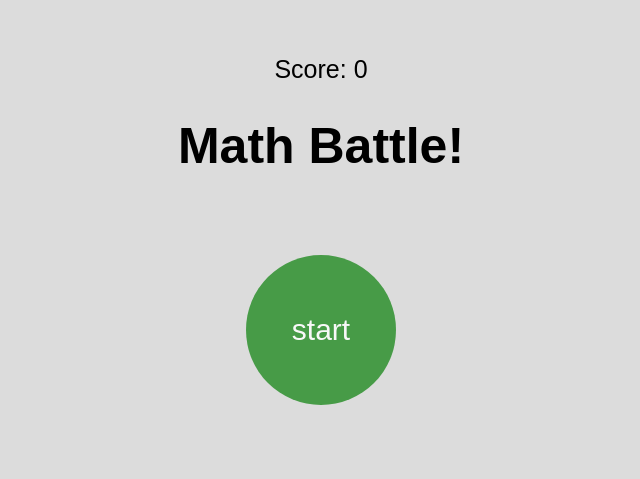
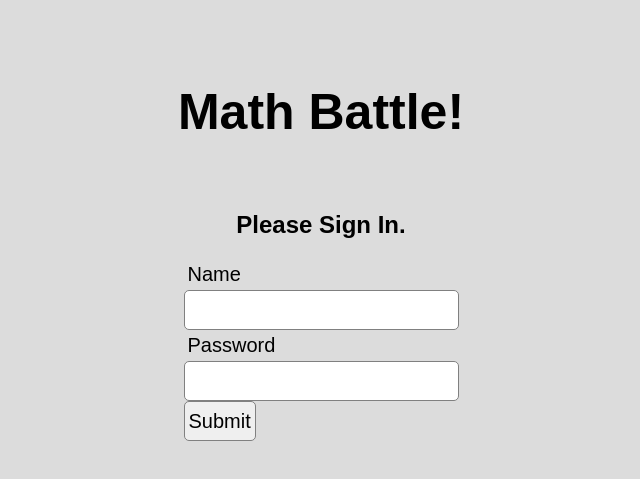
Before and after one commit to johnnyborjomi/mathBattle, a React app: page / in a window 1280 px wide. Shown: the part 155-634 px from the top of the page, without its empty margins (319-959 px from the left). Built offline with nearby package versions, Linux system fonts and the light colour scheme; a web font is replaced by a local one.

Commit message:
login start

```diff
--- a/package.json
+++ b/package.json
@@ -5,7 +5,8 @@
   "scripts": {
     "dev": "webpack-dev-server --mode development --open",
     "build": "webpack --mode production",
-    "release": "npm version minor && npm run build "
+    "release": "npm version minor && npm run build ",
+    "server": "webpack --mode development && node server.js"
   },
   "repository": {
     "type": "git",
@@ -35,6 +36,7 @@
     "express": "^4.17.0",
     "lodash": "^4.17.10",
     "react": "^16.5.0",
-    "react-dom": "^16.5.0"
+    "react-dom": "^16.5.0",
+    "redux": "^4.0.1"
   }
 }
--- a/src/components/app.tsx
+++ b/src/components/app.tsx
@@ -1,92 +1,78 @@
-import { throttle } from "lodash";
-
-import Game from "./game";
+import { GameView } from "./game-view";
 
 import * as React from "react";
 
-import { Task } from "./task-generator";
-import { ProgressBar } from "./progress-bar";
+declare global {
+  interface Window {
+    a: any;
+  }
+}
 
 export class App extends React.Component {
-  game: Game;
-
   state: {
-    score: number;
-    timeLeft: number;
-    task: Task;
-    inGame: boolean;
+    isLoggedIn: boolean;
   };
+  nameInput: HTMLInputElement;
+  passInput: HTMLInputElement;
 
   constructor(props) {
     super(props);
 
-    this.game = new Game(
-      this.toggleScreen.bind(this),
-      this.updateContent.bind(this)
-    );
-    const { timeLeft, score, task } = this.game;
-    this.state = { timeLeft, score, task, inGame: false };
+    this.state = {
+      isLoggedIn: false
+    };
+  }
 
-    document.addEventListener("keyup", e => {
-      if (e.key === "ArrowRight") {
-        this.game.checkTask(false);
-      }
-      if (e.key === "ArrowLeft") {
-        this.game.checkTask(true);
+  componentDidMount() {
+    this.nameInput = document.querySelector("#name");
+    this.passInput = document.querySelector("#pass");
+  }
+
+  signIn(e) {
+    this.checkUser().then(result => {
+      console.log(result);
+      if (result !== undefined) {
+        this.setState({ isLoggedIn: true });
       }
     });
+    e.preventDefault();
   }
 
-  toggleScreen(inGame) {
-    this.setState({ inGame });
-  }
+  async checkUser() {
+    await function() {
+      let users = fetch("/users");
 
-  updateContent(game: Game) {
-    const { timeLeft, score, task } = game;
-    this.setState({ timeLeft, score, task });
+      return users
+        .then(data => data.json())
+        .then(data => {
+          console.log(this.nameInput.value);
+          return data.find(user => {
+            return (
+              user.name === this.nameInput.value &&
+              user.pass === this.passInput.value
+            );
+          });
+        });
+    };
   }
 
   render() {
-    if (this.state.inGame) {
+    if (!this.state.isLoggedIn) {
       return (
-        <div className="game-field in-game">
-          <div className="score-text">
-            Score: <span className="score">{this.state.score}</span>
-          </div>
-          <div className="formula">{this.state.task.formula}</div>
-
-          <ProgressBar value={this.state.timeLeft} />
-
-          <div className="buttons">
-            <button
-              className="correct"
-              onClick={() => this.game.checkTask(true)}
-            >
-              yes
-            </button>
-            <button
-              className="wrong"
-              onClick={() => this.game.checkTask(false)}
-            >
-              no
-            </button>
-          </div>
+        <div className="game-field">
+          <h1>Math Battle!</h1>
+          <h2>Please Sign In.</h2>
+          <form action="">
+            <label htmlFor="">Name</label>
+            <input id="name" type="text" />
+            <label htmlFor="">Password</label>
+            <input id="pass" type="password" />
+            <input type="submit" value="Submit" onClick={e => this.signIn(e)} />
+          </form>
         </div>
       );
     } else {
-      return (
-        <div className="game-field in-start">
-          <div className="score-text">
-            Score: <span className="score">{this.state.score}</span>
-          </div>
-          <h1>Math Battle!</h1>
-          <div className="buttons buttons--start">
-            <button className="start" onClick={() => this.game.start()}>
-              start
-            </button>
-          </div>
-        </div>
-      );
+      return <GameView />;
     }
   }
 }
--- /dev/null
+++ b/src/components/game-view.tsx
@@ -0,0 +1,87 @@
+import * as React from "react";
+import Game from "./game";
+import { Task } from "./task-generator";
+import { ProgressBar } from "./progress-bar";
+
+export class GameView extends React.Component {
+  game: Game;
+
+  state: {
+    score: number;
+    timeLeft: number;
+    task: Task;
+    inGame: boolean;
+  };
+
+  constructor(props) {
+    super(props);
+    this.game = new Game(
+      this.toggleScreen.bind(this),
+      this.updateContent.bind(this)
+    );
+    const { timeLeft, score, task } = this.game;
+    this.state = { timeLeft, score, task, inGame: false };
+
+    document.addEventListener("keyup", e => {
+      if (e.key === "ArrowRight") {
+        this.game.checkTask(false);
+      }
+      if (e.key === "ArrowLeft") {
+        this.game.checkTask(true);
+      }
+    });
+  }
+
+  toggleScreen(inGame) {
+    this.setState({ inGame });
+  }
+
+  updateContent(game: Game) {
+    const { timeLeft, score, task } = game;
+    this.setState({ timeLeft, score, task });
+  }
+
+  render() {
+    if (this.state.inGame) {
+      return (
+        <div className="game-field in-game">
+          <div className="score-text">
+            Score: <span className="score">{this.state.score}</span>
+          </div>
+          <div className="formula">{this.state.task.formula}</div>
+
+          <ProgressBar value={this.state.timeLeft} />
+
+          <div className="buttons">
+            <button
+              className="correct"
+              onClick={() => this.game.checkTask(true)}
+            >
+              yes
+            </button>
+            <button
+              className="wrong"
+              onClick={() => this.game.checkTask(false)}
+            >
+              no
+            </button>
+          </div>
+        </div>
+      );
+    } else {
+      return (
+        <div className="game-field in-start">
+          <div className="score-text">
+            Score: <span className="score">{this.state.score}</span>
+          </div>
+          <h1>Math Battle!</h1>
+          <div className="buttons buttons--start">
+            <button className="start" onClick={() => this.game.start()}>
+              start
+            </button>
+          </div>
+        </div>
+      );
+    }
+  }
+}
--- a/src/styles/style.scss
+++ b/src/styles/style.scss
@@ -11,6 +11,17 @@ body {
   padding: 0;
   font-family: $font;
   background: gainsboro;
+}
+label,
+input {
+  font-size: 20px;
+  display: block;
+  padding: 4px;
+}
+input {
+  border: 1px solid gray;
+  border-radius: 5px;
+  line-height: 1.5;
 }
 .game-field {
   overflow-x: hidden;
--- /dev/null
+++ b/users.json
@@ -0,0 +1 @@
+[{ "name": "test", "pass": "123" }]
```
Also changed, not shown: server.js (+8 -49 lines), src/components/register.ts (added), 18 other files (tests, documents, lock files or other folders).
